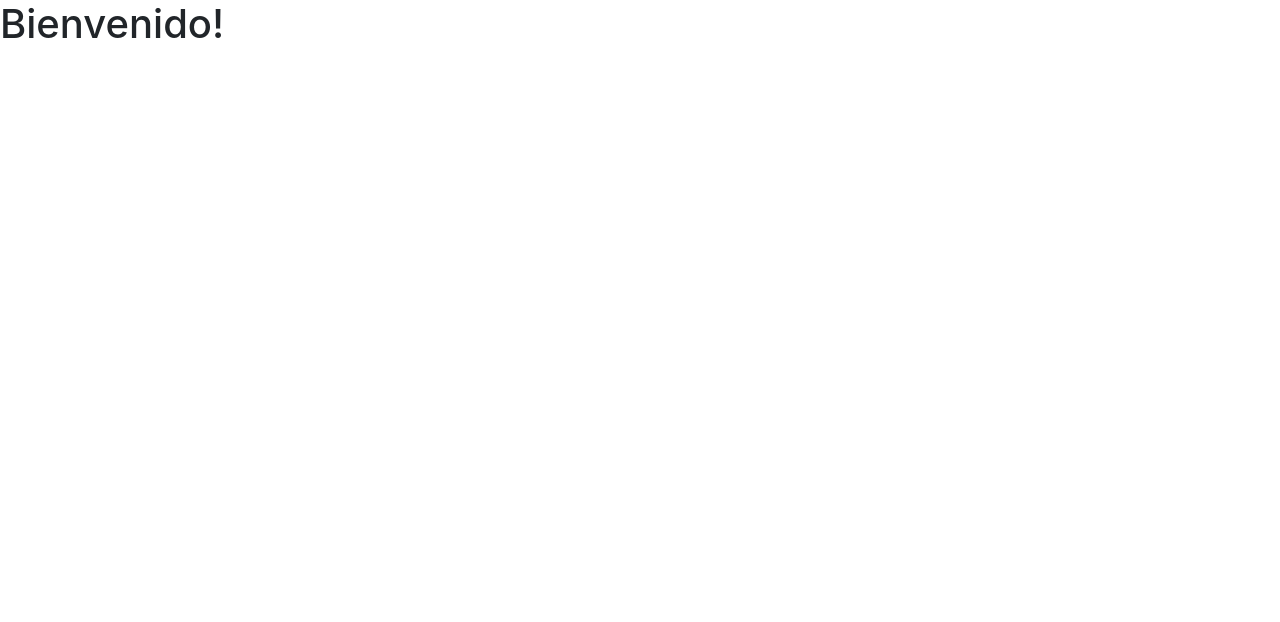
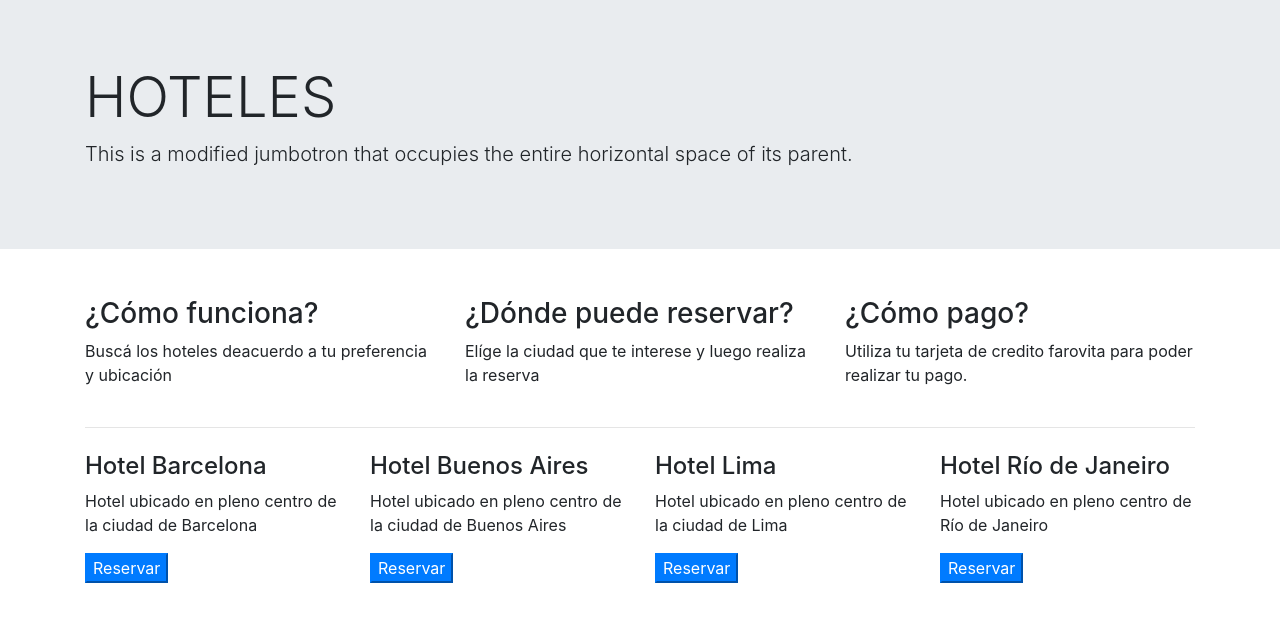
Before and after one commit to StyvenSoft/guia-hoteles, a website: page index.html in a window 1280 px wide. Drawn offline with nearby package versions, Linux system fonts and the light colour scheme.

Commit message:
Template guía practica 01

```diff
--- a/index.html
+++ b/index.html
@@ -10,8 +10,57 @@
     <title>Guía hoteles</title>
   </head>
   <body>
-    <h1>Bienvenido!</h1>
-
+    <div class="jumbotron jumbotron-fluid">
+      <div class="container">
+        <h1 class="display-4 text-uppercase">Hoteles</h1>
+        <p class="lead">This is a modified jumbotron that occupies the entire horizontal space of its parent.</p>
+      </div>
+    </div>
+    <div class="container">
+      <div class="row">
+        <div class="col-sm-4">
+          <p>
+            <h3>¿Cómo funciona?</h3>
+            <p>Buscá los hoteles deacuerdo a tu preferencia y ubicación</p>
+          </p>
+        </div>
+        <div class="col-sm-4">
+          <p>
+            <h3>¿Dónde puede reservar?</h3>
+            <p>Elíge la ciudad que te interese y luego realiza la reserva</p>
+          </p>
+        </div>
+        <div class="col-sm-4">
+          <p>
+            <h3>¿Cómo pago?</h3>
+            <p>Utiliza tu tarjeta de credito farovita para poder realizar tu pago.</p>
+          </p>
+        </div>
+      </div>
+      <hr class="my-4">
+        <div class="row">
+          <div class="col-sm-3">
+            <h4>Hotel Barcelona</h4>
+            <p>Hotel ubicado en pleno centro de la ciudad de Barcelona</p>
+            <button class="btn-primary">Reservar</button>
+          </div>
+          <div class="col-sm-3">
+            <h4>Hotel Buenos Aires</h4>
+            <p>Hotel ubicado en pleno centro de la ciudad de Buenos Aires</p>
+            <button class="btn-primary">Reservar</button>
+          </div>
+          <div class="col-sm-3">
+            <h4>Hotel Lima</h4>
+            <p>Hotel ubicado en pleno centro de la ciudad de Lima</p>
+            <button class="btn-primary">Reservar</button>
+          </div>
+          <div class="col-sm-3">
+            <h4>Hotel Río de Janeiro</h4>
+            <p>Hotel ubicado en pleno centro de Río de Janeiro</p>
+            <button class="btn-primary">Reservar</button>
+          </div>
+        </div>
+    </div>
     <!-- Optional JavaScript -->
     <!-- jQuery first, then Popper.js, then Bootstrap JS -->
     <script src="./node_modules/jquery/dist/jquery.min.js"></script>
```
Also changed, not shown: README.md.
